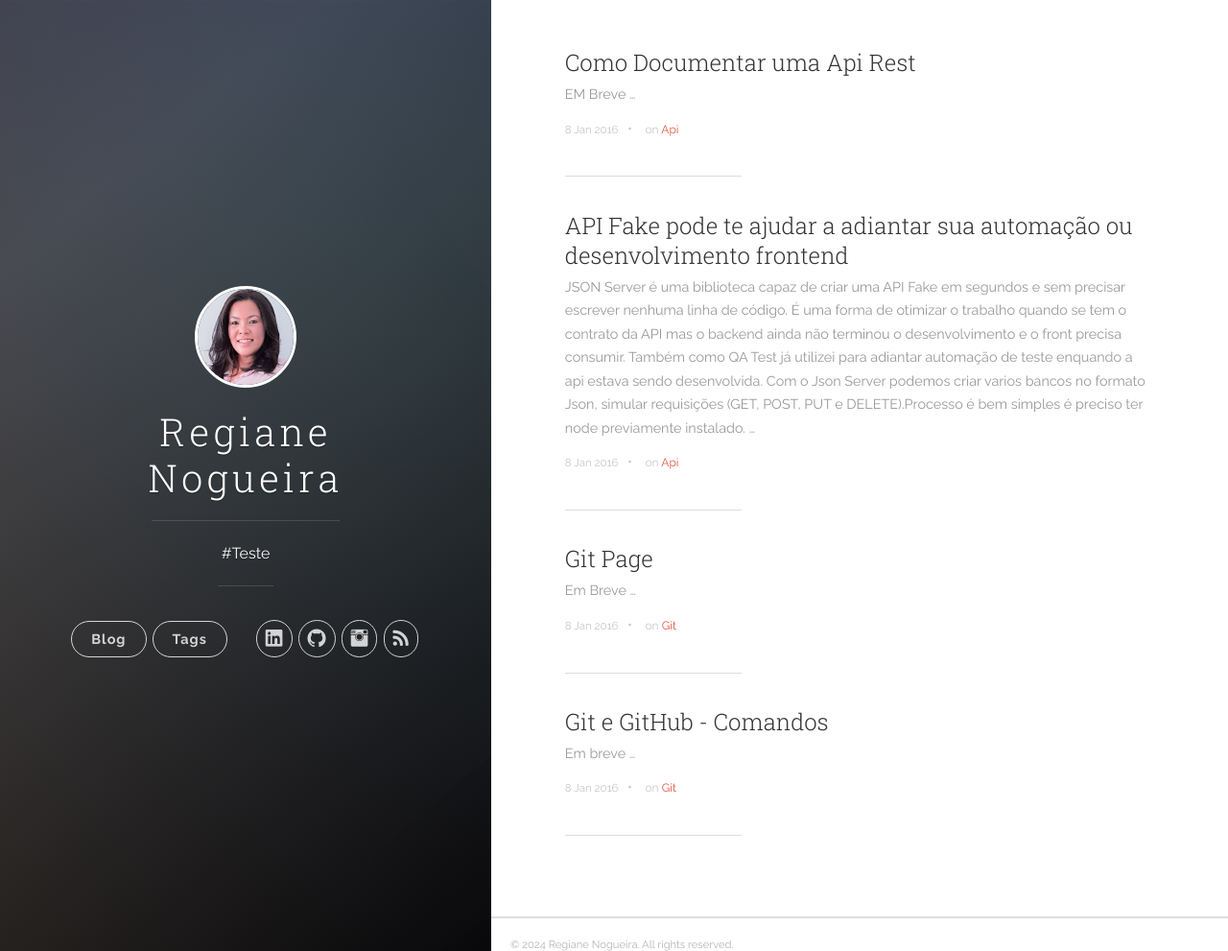
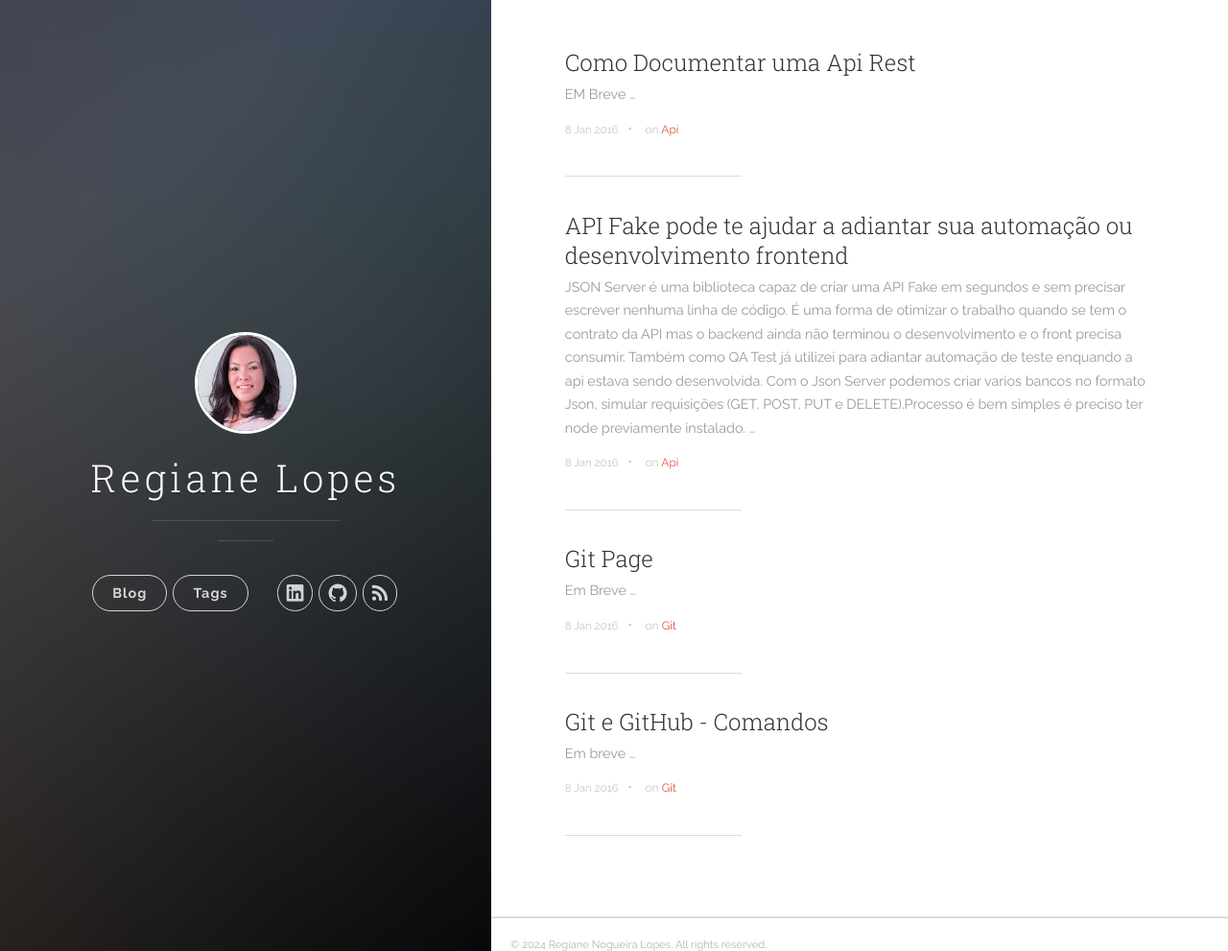
Before and after one commit to regianenogueira/regianenogueira.github.io, a Jekyll site: the page built from index.html, in a window 1280 px wide and 991 px high. Shown: the whole window at 96% size. Built offline with Jekyll 4.4.1, drawn with Linux system fonts in a browser that asks for light colours; the list of posts is cut into pages by our own code.

Commit message:
manutencao projeto

```diff
--- a/_config.yml
+++ b/_config.yml
@@ -1,6 +1,6 @@
 # Site settings
-title: Regiane Nogueira
-description: '#Teste'
+title: Regiane Lopes
+#description: '#Teste'
 url: 'https://regianenogueira.github.io/'
 # baseurl: '/regianenogueira.github.io'
 # google_analytics: 'UA-XXXXXX-X'
@@ -8,13 +8,13 @@ url: 'https://regianenogueira.github.io/'
 # disable_landing_page: true
 
 author:
-  name: 'Regiane Nogueira'
+  name: 'Regiane Nogueira Lopes'
 #  email: josh@joshgerdes.com
 #  twitter_username: joshgerdes
 #  facebook_username: joshgerdes
   github_username:  regianenogueira
-  linkedin_username:  regiane-nogueira-a4059812
-  instagram: qaengineertools
+  linkedin_username:  regianenogueiralopes
+ # instagram: qaengineertools
 
 
 
--- a/_includes/header.html
+++ b/_includes/header.html
@@ -83,13 +83,13 @@
               {% endif %}
               {% if site.author.github_username %}
               <!-- Instagram -->
-              <li class="navigation__item">
+              <!--li class="navigation__item">
                 <a href="https://www.instagram.com/{{ site.author.instagram }}"
                   title="{{ site.author.instagram }} on Instagram" target="_blank">
                   <i class="icon icon-social-instagram"></i>
                   <span class="label">Instagram</span>
                 </a>
-              </li>
+              </li-->
               {% endif %}
 
               {% if site.author.email %}
```
Also changed, not shown: 1 other file.
